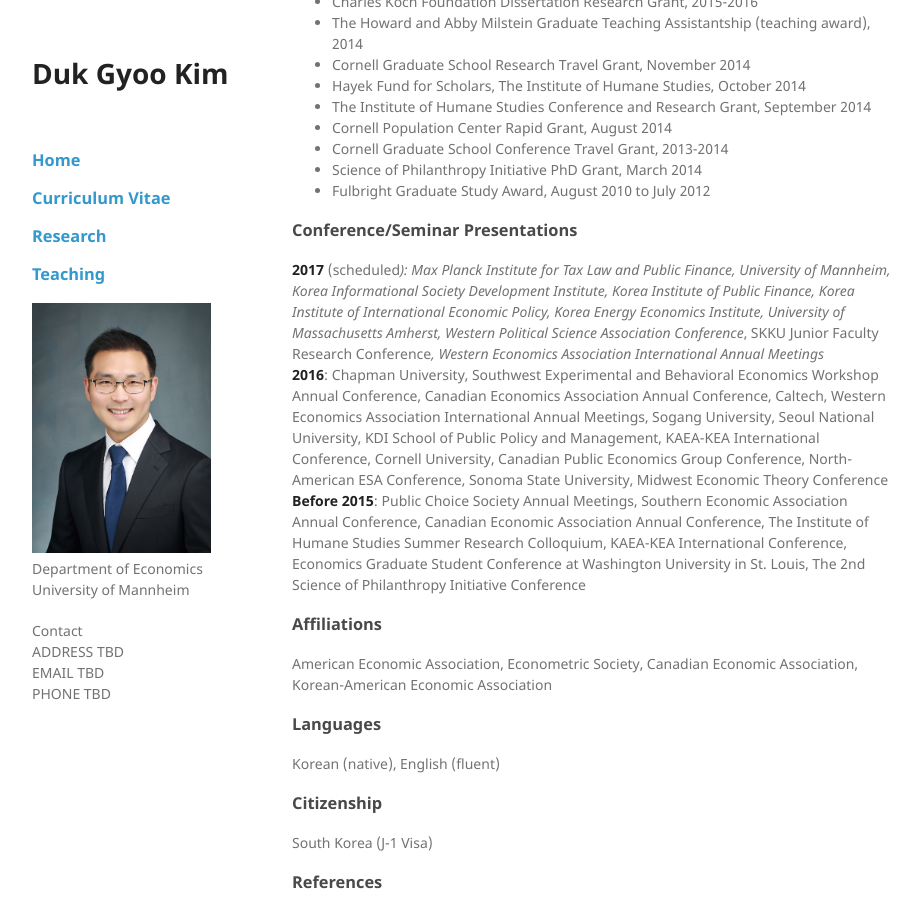
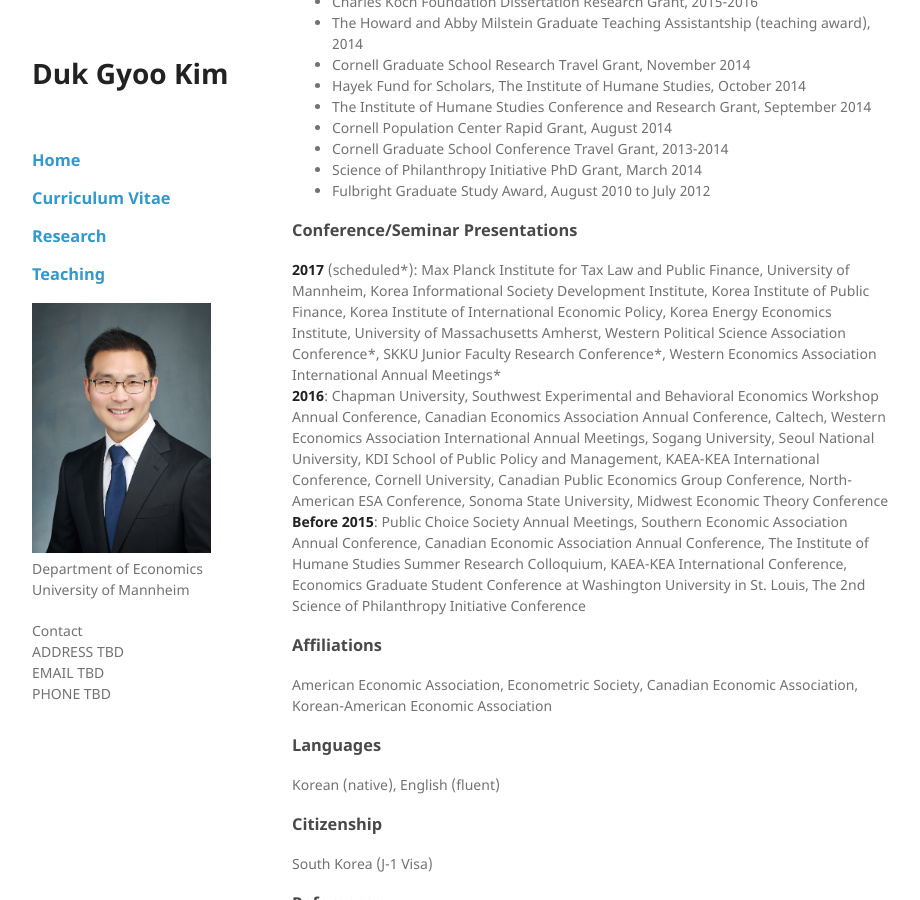
Before and after one commit to kimdukgyoo/kimdukgyoo.github.io, a Jekyll site: the page built from cv.md, in a window 1280 px wide and 900 px high, scrolled down 1188 px. Shown: the whole window, without its empty margins (178-1098 px from the left). Built offline with Jekyll 4.4.1, drawn with Linux system fonts in a browser that asks for light colours; our own code applies the rules of GitHub Pages for plain Markdown files.

Commit message:
Update cv.md

```diff
--- a/cv.md
+++ b/cv.md
@@ -54,7 +54,7 @@
 - Fulbright Graduate Study Award, August 2010 to July 2012
 
 ### Conference/Seminar Presentations
-__2017__ (scheduled*): Max Planck Institute for Tax Law and Public Finance, University of Mannheim, Korea Informational Society Development Institute, Korea Institute of Public Finance, Korea Institute of International Economic Policy, Korea Energy Economics Institute, University of Massachusetts Amherst, Western Political Science Association Conference*, SKKU Junior Faculty Research Conference*, Western Economics Association International Annual Meetings*
+__2017__ (scheduled\*): Max Planck Institute for Tax Law and Public Finance, University of Mannheim, Korea Informational Society Development Institute, Korea Institute of Public Finance, Korea Institute of International Economic Policy, Korea Energy Economics Institute, University of Massachusetts Amherst, Western Political Science Association Conference\*, SKKU Junior Faculty Research Conference\*, Western Economics Association International Annual Meetings\*
 __2016__: Chapman University, Southwest Experimental and Behavioral Economics Workshop Annual Conference, Canadian Economics Association Annual Conference, Caltech, Western Economics Association International Annual Meetings, Sogang University, Seoul National University, KDI School of Public Policy and Management, KAEA-KEA International Conference, Cornell University, Canadian Public Economics Group Conference, North-American ESA Conference, Sonoma State University, Midwest Economic Theory Conference
 __Before 2015__: Public Choice Society Annual Meetings, Southern Economic Association Annual Conference, Canadian Economic Association Annual Conference, The Institute of Humane Studies Summer Research Colloquium, KAEA-KEA International Conference, Economics Graduate Student Conference at Washington University in St. Louis, The 2nd Science of Philanthropy Initiative Conference
 
```
